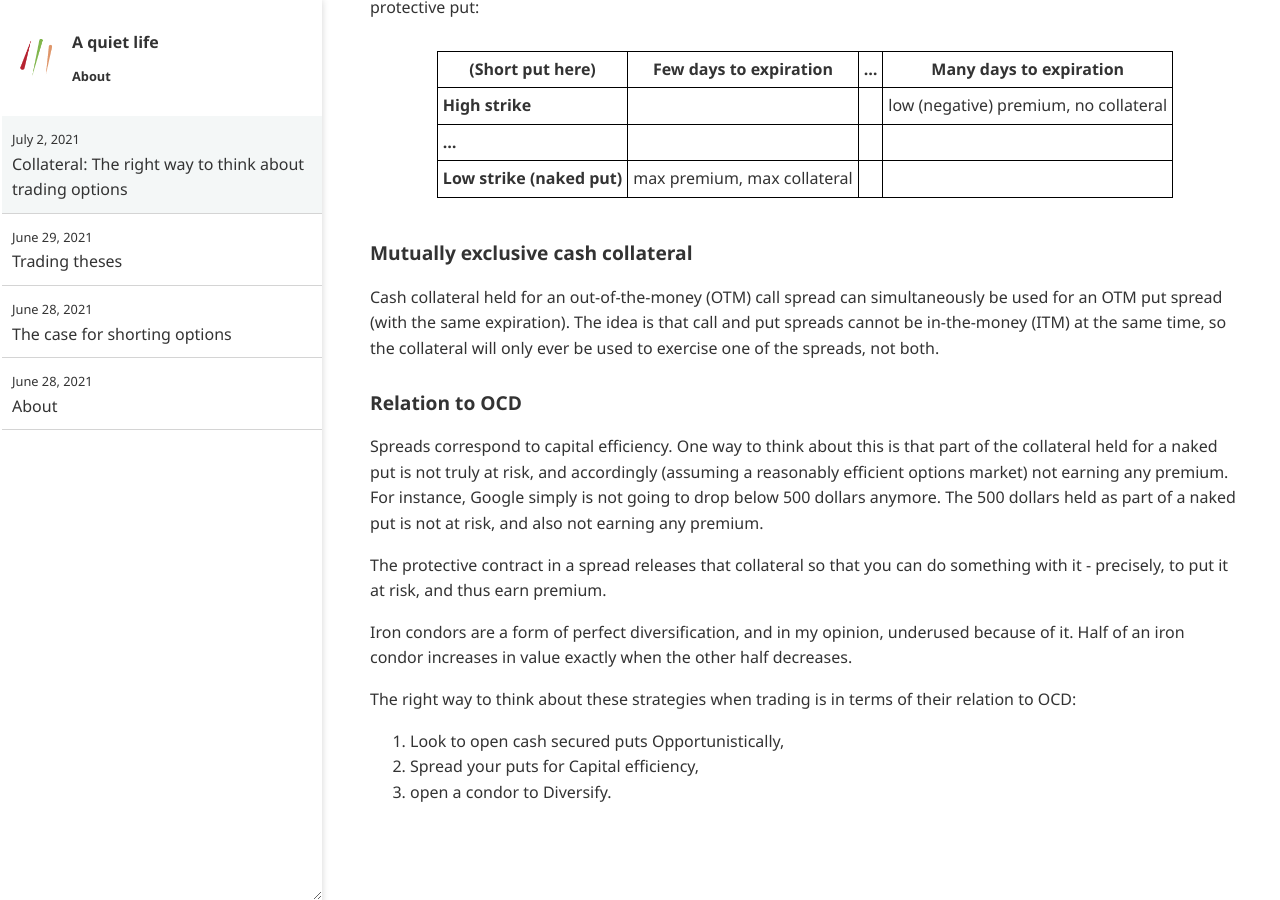
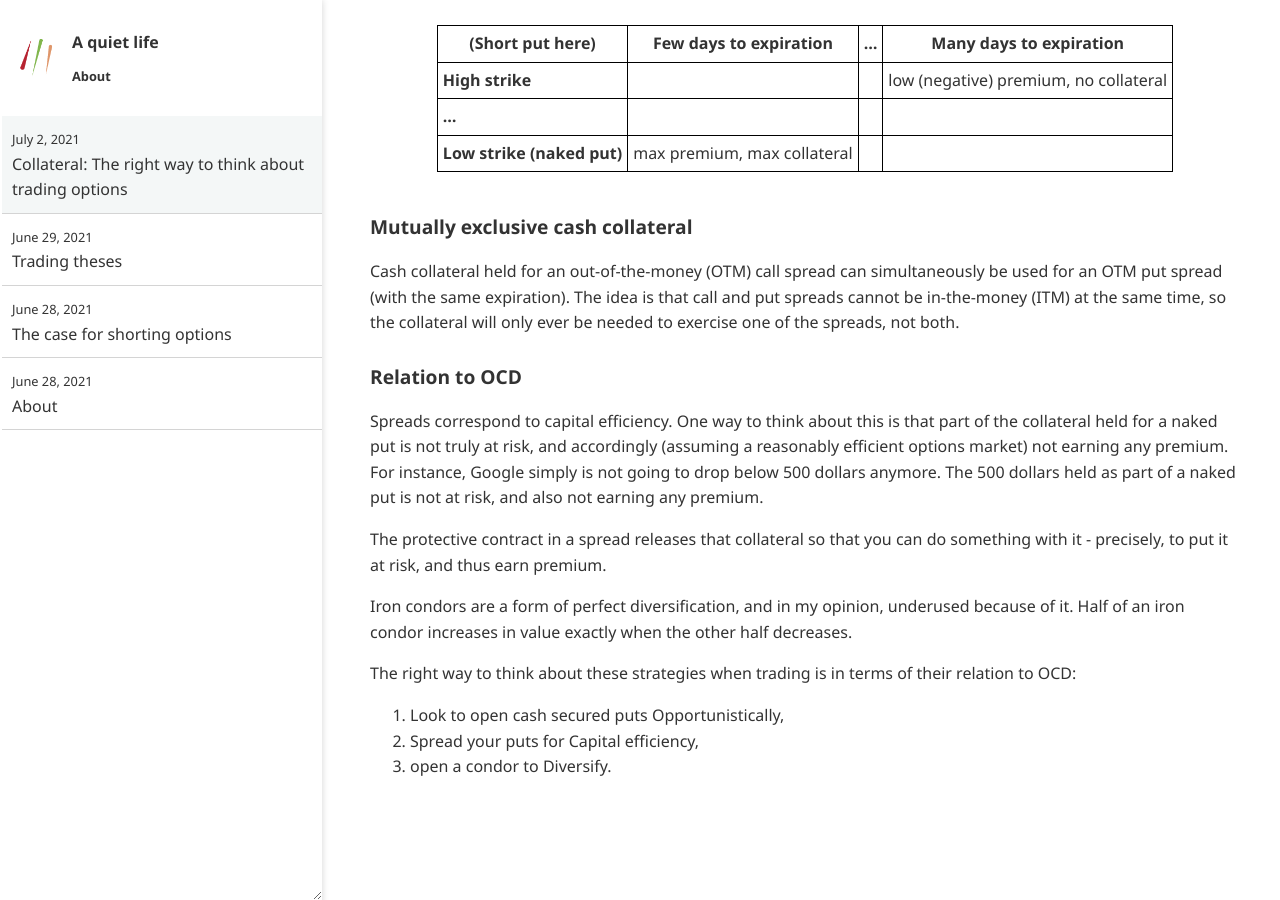
Before and after one commit to ansyblenetwork/aquietlife, a Jekyll site: the page built from _posts/2021-07-02-collateral.md, in a window 1280 px wide and 900 px high, scrolled down 1368 px. Built offline with Jekyll 4.4.1, drawn with Linux system fonts in a browser that asks for light colours.

Commit message:
Update 2021-07-02-collateral.md

```diff
--- a/_posts/2021-07-02-collateral.md
+++ b/_posts/2021-07-02-collateral.md
@@ -50,7 +49,7 @@
 
 ### Mutually exclusive cash collateral
 
-Cash collateral held for an out-of-the-money (OTM) call spread can simultaneously be used for an OTM put spread (with the same expiration). The idea is that call and put spreads cannot be in-the-money (ITM) at the same time, so the collateral will only ever be used to exercise one of the spreads, not both.
+Cash collateral held for an out-of-the-money (OTM) call spread can simultaneously be used for an OTM put spread (with the same expiration). The idea is that call and put spreads cannot be in-the-money (ITM) at the same time, so the collateral will only ever be needed to exercise one of the spreads, not both.
 
 
 ### Relation to OCD
```
Also changed, not shown: other parts of _posts/2021-07-02-collateral.md (+0 -1 lines).
